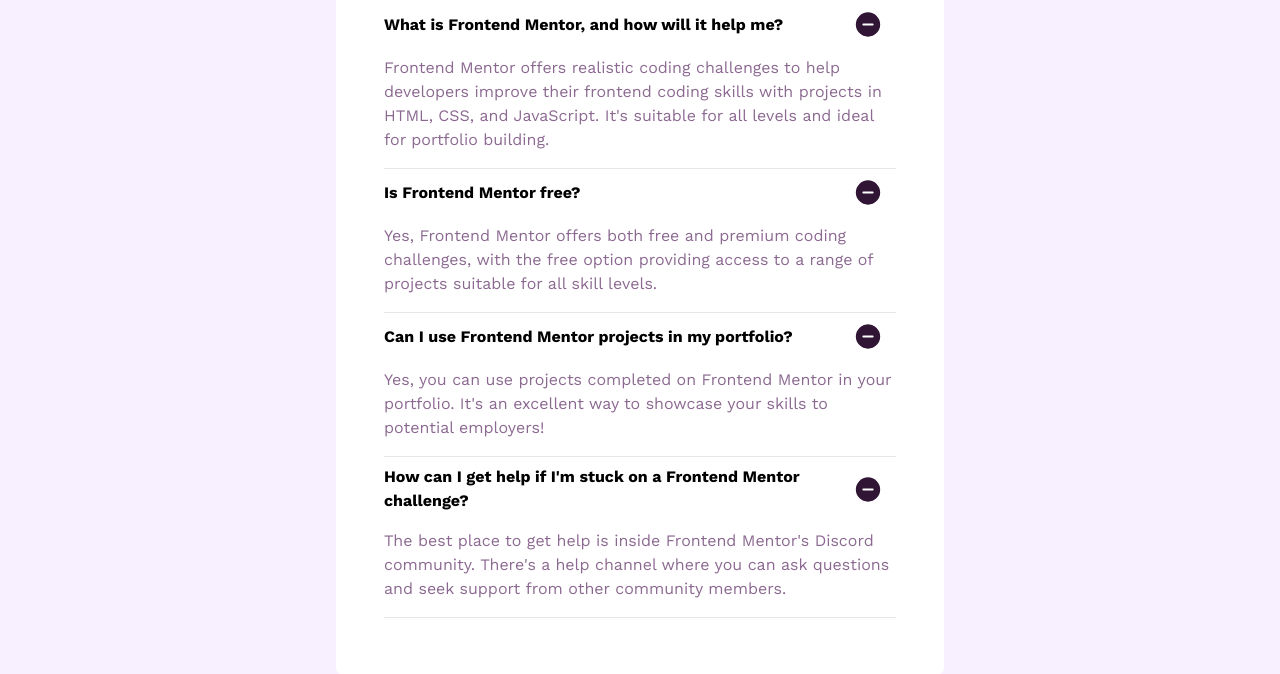
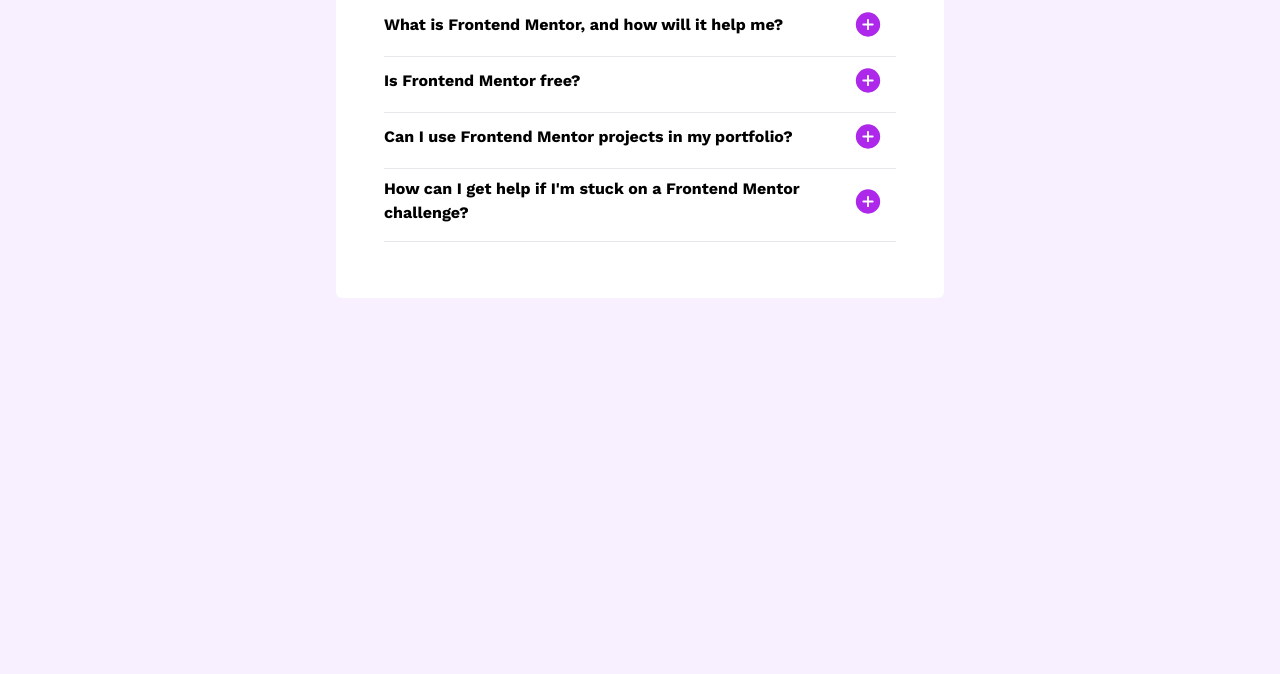
Before and after one commit to FevenSeyfu/FAQ_Accordion, a website built with Vite: page FAQ_Accordion/index.html in a window 1280 px wide. Both pictures are taken after a click on the button 868 px from the left and 207 px from the top of the page. Shown: the part 183-857 px from the top of the page. After the commit the page ends 800 px from the top, so only its background shows below. Built offline with nearby package versions, Linux system fonts and the light colour scheme.

Commit message:
complete toggle functionlaity

```diff
--- a/FAQ_Accordion/index.html
+++ b/FAQ_Accordion/index.html
@@ -57,12 +57,12 @@
             <h3 class="font-bold text-md  w-11/12">Is Frontend Mentor free?</h3>
             <button id="plus-minus-icon"   >
               <img
-                src="./assets/images/icon-minus.svg"
+                src="./assets/images/icon-plus.svg"
                 alt="Faq toggle icon"
               />
             </button>
           </div>
-          <p class="text-[16px] text-grayish-purple my-4">
+          <p class="text-[16px] text-grayish-purple my-4 hidden">
             Yes, Frontend Mentor offers both free and premium coding challenges,
             with the free option providing access to a range of projects
             suitable for all skill levels.
@@ -77,12 +77,12 @@
             </h3>
             <button id="plus-minus-icon" >
               <img
-                src="./assets/images/icon-minus.svg"
+                src="./assets/images/icon-plus.svg"
                 alt="Faq toggle icon"
               />
             </button>
           </div>
-          <p class="text-[16px] text-grayish-purple my-4">
+          <p class="text-[16px] text-grayish-purple my-4 hidden">
             Yes, you can use projects completed on Frontend Mentor in your
             portfolio. It's an excellent way to showcase your skills to
             potential employers!
@@ -97,12 +97,12 @@
             </h3>
             <button id="plus-minus-icon"  >
               <img
-                src="./assets/images/icon-minus.svg"
+                src="./assets/images/icon-plus.svg"
                 alt="Faq toggle icon"
               />
             </button>
           </div>
-          <p class="text-[16px] text-grayish-purple my-4">
+          <p class="text-[16px] text-grayish-purple my-4 hidden">
             The best place to get help is inside Frontend Mentor's Discord
             community. There's a help channel where you can ask questions and
             seek support from other community members.
--- a/FAQ_Accordion/main.js
+++ b/FAQ_Accordion/main.js
@@ -1 +1,25 @@
 import './style.css'
+
+const toggleButtons= document.querySelectorAll('#plus-minus-icon')
+
+const HandleToggleIcon = (toggleIcon) => {
+    let initilaIcon = toggleIcon.src ;
+    let testIcon = initilaIcon.includes('icon-plus.svg')
+    let newImg = {
+        'true': "./assets/images/icon-minus.svg",
+        'false':"./assets/images/icon-plus.svg"
+    }[testIcon];
+    return newImg;
+}
+toggleButtons.forEach(toggleButton => {
+    toggleButton.addEventListener('click',(e)=>{
+        const faq=toggleButton.parentNode.parentElement;
+        // find and hide/show FAQ answer
+        const faqAnswer = faq.getElementsByTagName('p')[0];
+        faqAnswer.classList.toggle('hidden')
+        // find and change toggleicon
+        const toggleIcon = toggleButton.getElementsByTagName('img')[0]
+        toggleIcon.src=HandleToggleIcon(toggleIcon)
+    })
+
+});
```
